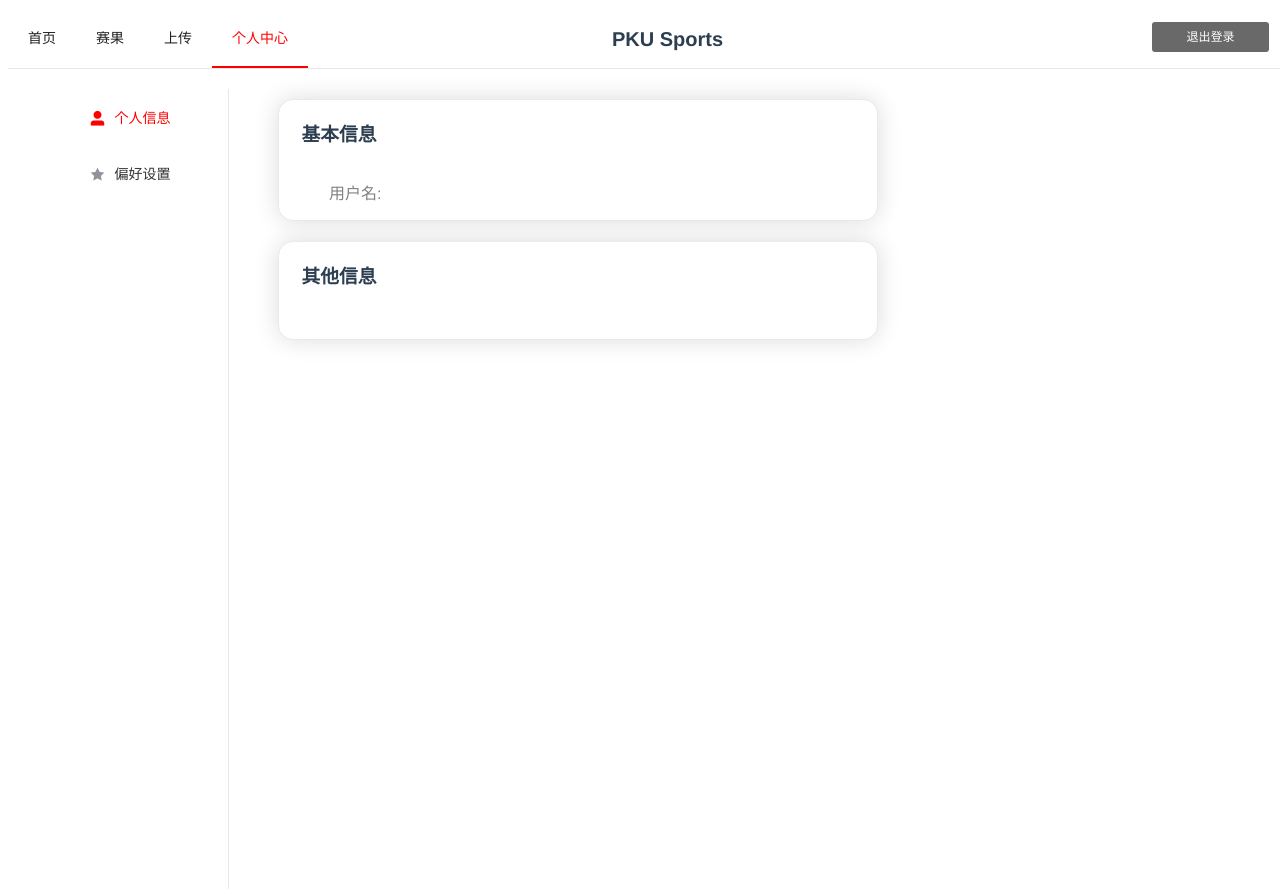
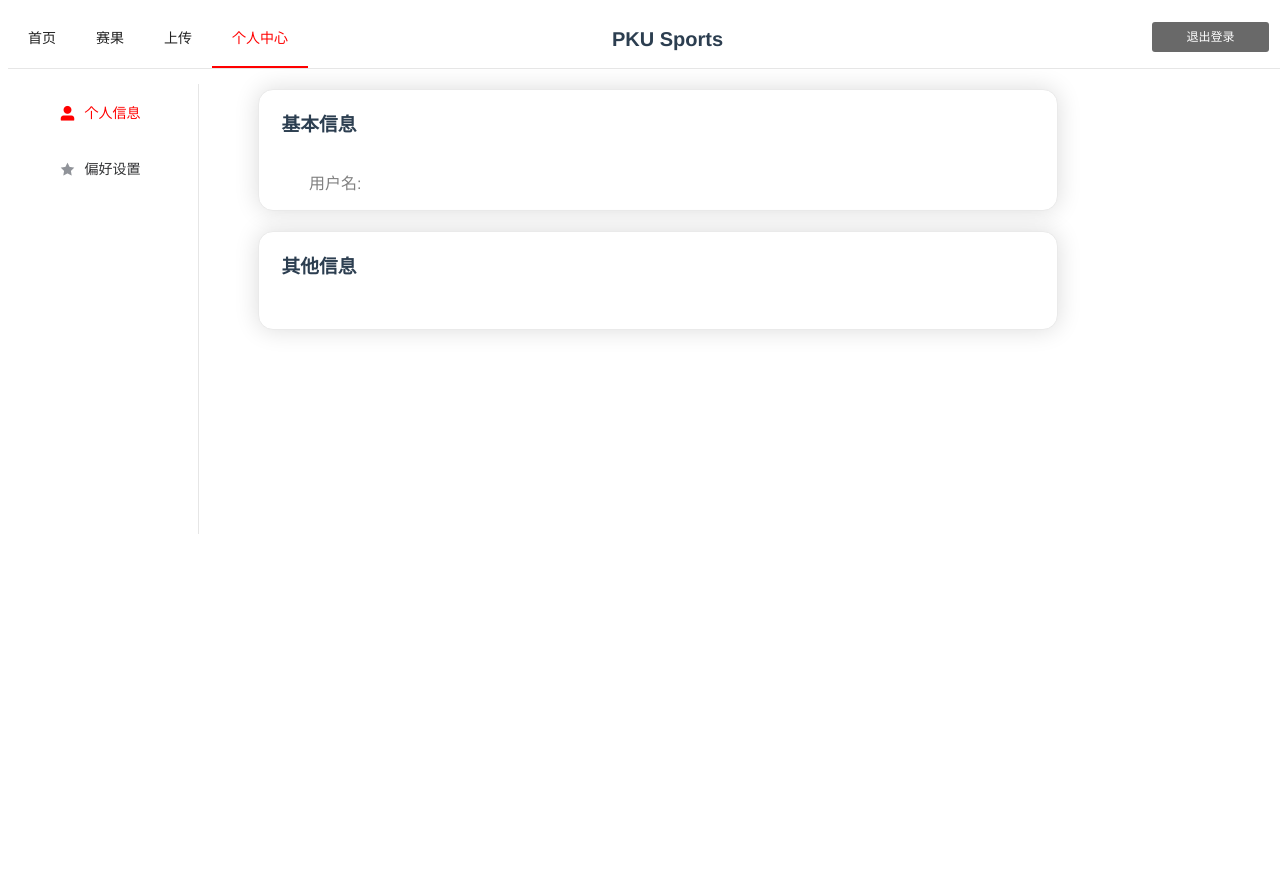
Before and after one commit to yudshj/PKUSportEvents-frontend, a Vue app: page /user/info in a window 1280 px wide. Shown: the top 889 px of the page. After the commit the page ends 800 px from the top, so only its background shows below. Built offline with nearby package versions, Linux system fonts and the light colour scheme; the HTML template or start-up script is replaced by a standard one.

Commit message:
修复了页面布局的bug

```diff
--- a/src/components/Tools/PageHead.vue
+++ b/src/components/Tools/PageHead.vue
@@ -32,7 +32,7 @@ export default {
       navList: [
         {name: '/index', navItem: '首页'},
         {name: '/result', navItem: '赛果'},
-        {name: '/upload', navItem: '上传'},
+        {name: '/publish', navItem: '上传'},
         {name: '/user', navItem: '个人中心'}
       ]
     }
--- a/src/components/User/Info.vue
+++ b/src/components/User/Info.vue
@@ -30,13 +30,15 @@
 
 <style scoped>
     .main-container {
-        position: relative;
+        postion: absolute;
         margin-left: 250px;
-        margin-top: 10px;
+        margin-right:0;
+        width: 800px;
+        margin-top: 20px;
     }
     .part-container {
         border-radius: 15px;
-        width: 600px;
+        width: 800px;
         background: #fff;
         margin-bottom: 20px;
         border: 1px solid #eaeaea;
--- a/src/components/User/Like.vue
+++ b/src/components/User/Like.vue
@@ -46,13 +46,15 @@
 
 <style scoped>
     .main-container {
-        position: relative;
+        postion: absolute;
         margin-left: 250px;
-        margin-top: 10px;
+        margin-right:0;
+        width: 800px;
+        margin-top: 20px;
     }
     .part-container {
         border-radius: 15px;
-        width: 600px;
+        width: 800px;
         background: #fff;
         margin-bottom: 20px;
         border: 1px solid #eaeaea;
@@ -74,8 +76,8 @@
     }
     .savebutton{
         margin-bottom:30px;
-        margin-left:240px;
-        width:120px;
+        margin-left:340px;
+        width:120px; /*(left+width/2)等于container的大小的一半，就可以居中*/
         background: #FF9966;
         border: none;
     }
--- a/src/components/User/User.vue
+++ b/src/components/User/User.vue
@@ -1,13 +1,11 @@
 <template>
-    <div el-container direction="vertical" class="demo-box">
+    <div el-container  class="demo-box">
         <div el-header>
             <page-head></page-head>
         </div>
-    <el-main>
         <side-index @indexSelect="changeDisplay" ref="sideIndex">
         </side-index>
         <router-view/>
-    </el-main>
     </div>
 </template>
 
--- a/src/components/User/sideIndex.vue
+++ b/src/components/User/sideIndex.vue
@@ -39,7 +39,9 @@
 <style scoped>
     .categories {
         position: absolute;
+        margin-top: 15px;
+        margin-left:-10px;
         width: 200px;
-        height: 800px;
+        height: 450px;
     }
 </style>
--- a/src/router/index.js
+++ b/src/router/index.js
@@ -42,6 +42,16 @@ const routes = [
     component: () => import('../components/Register')
   },
   {
+    path: '/publish',
+    name: 'Publish',
+    component: () => import('../components/publish/publish')
+  },
+  {
+    path: '/result',
+    name: 'Result',
+    component: () => import('../components/Result/Result')
+  },
+  {
     path: '/user',
     name: 'User',
     redirect: '/user/info',
```
